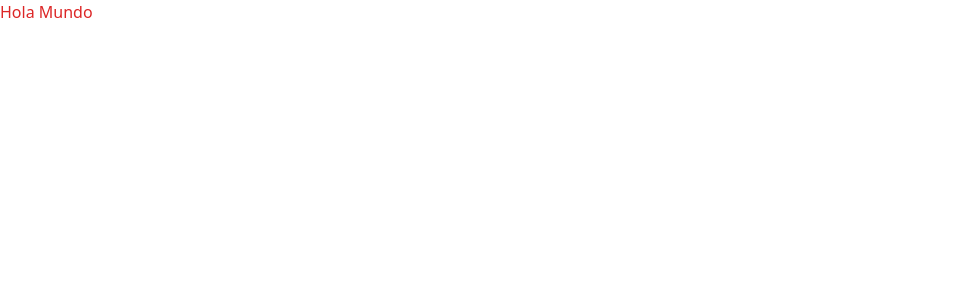
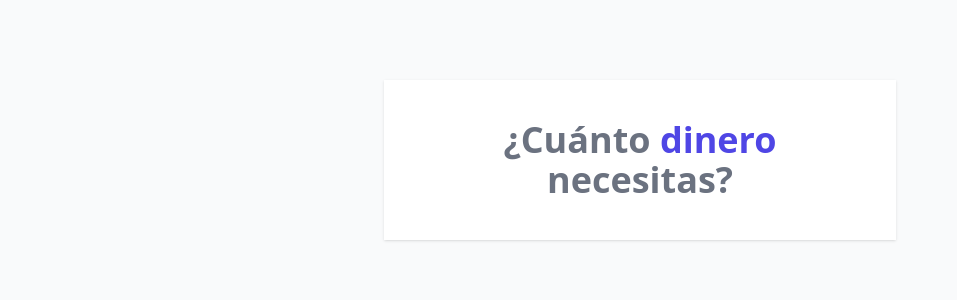
Before and after one commit to VictorLascares/cotizador-prestamos, a React (Vite) app: page / in a window 1280 px wide. Shown: the top 300 px of the page, without its empty margins (0-957 px from the left). Built offline with nearby package versions, Linux system fonts and the light colour scheme.

Commit message:
Creando el componente Header

```diff
--- a/index.html
+++ b/index.html
@@ -7,7 +7,7 @@
     <title>Cotizador de Prestamos</title>
     <link rel="icon" type="image/png" href="#">
   </head>
-  <body>
+  <body class="bg-gray-50">
     <div id="root"></div>
     <script type="module" src="/src/main.jsx"></script>
   </body>
--- a/src/App.jsx
+++ b/src/App.jsx
@@ -1,6 +1,10 @@
+import Header from "./components/Header"
+
 function App() {
   return (
-    <h1 className="text-red-600">Hola Mundo</h1>
+    <div className="my-20 max-w-lg mx-auto bg-white shadow p-10">
+      <Header />
+    </div>
  )
 }
 
--- /dev/null
+++ b/src/components/Header.jsx
@@ -0,0 +1,9 @@
+const Header = () => {
+  return (
+    <h1 className="text-4xl font-extrabold text-gray-500 text-center">
+      ¿Cuánto <span className="text-indigo-600">dinero</span> necesitas?
+    </h1>
+  );
+};
+
+export default Header
```
